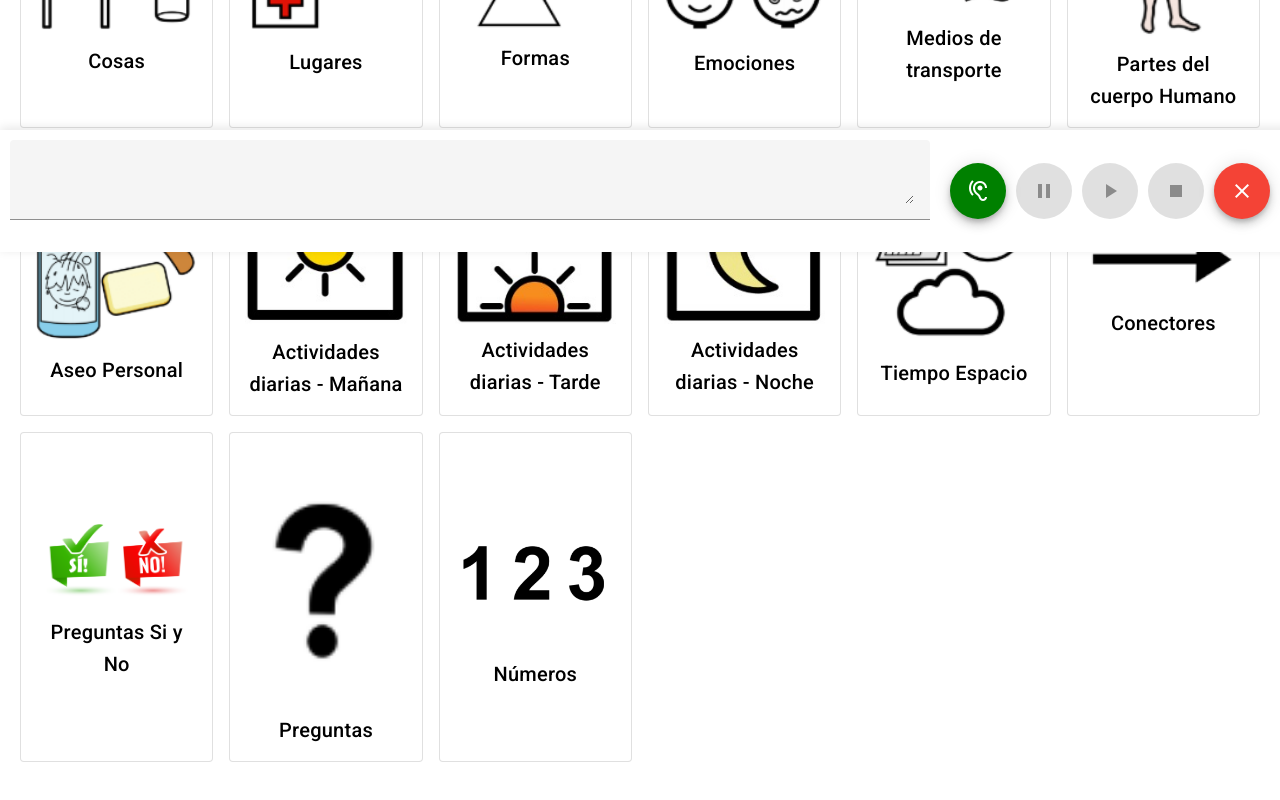
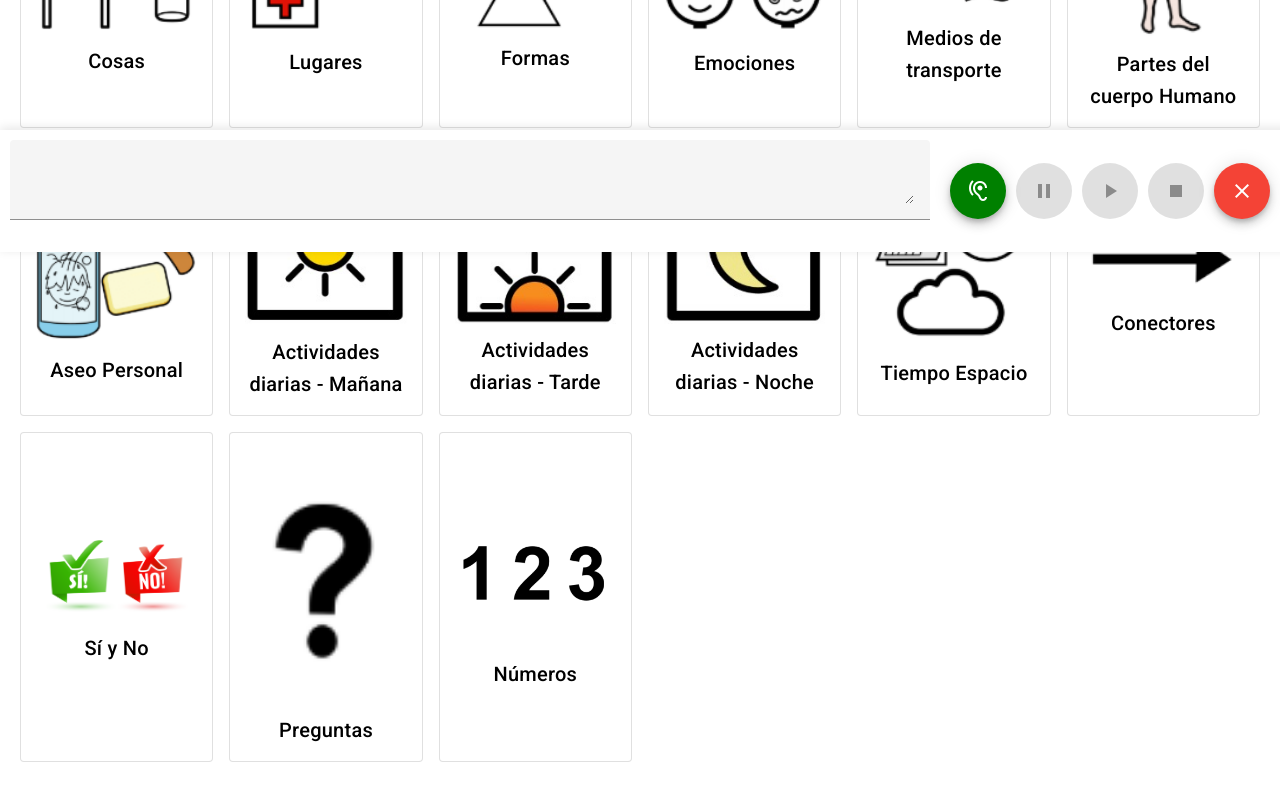
Before and after one commit to JosCyx/PICTOTIC, an Angular app: page /main/words in a window 1280 px wide. Shown: the part 548-1348 px from the top of the page. Built offline with nearby package versions, Linux system fonts and the light colour scheme.

Commit message:
Update categories.ts

```diff
--- a/src/assets/data/categories.ts
+++ b/src/assets/data/categories.ts
@@ -19,7 +19,7 @@ export const CATEGORIES = [
     //{ id: 17, name: 'Partes de la casa', image: 'assets/img/categories/partescasa.png' },
     { id: 18, name: 'Tiempo Espacio', image: 'assets/img/categories/tiempoespacio.png' },
     { id: 19, name: 'Conectores', image: 'assets/img/categories/conectores.png' },
-    { id: 20, name: 'Preguntas Si y No', image: 'assets/img/categories/sn_preguntas.png' },
+    { id: 20, name: 'Sí y No', image: 'assets/img/categories/sn_preguntas.png' },
     { id: 21, name: 'Preguntas', image: 'assets/img/categories/preguntas.png' },
     { id: 22, name: 'Números', image: 'assets/img/categories/numeros.png' },
 ]
```
